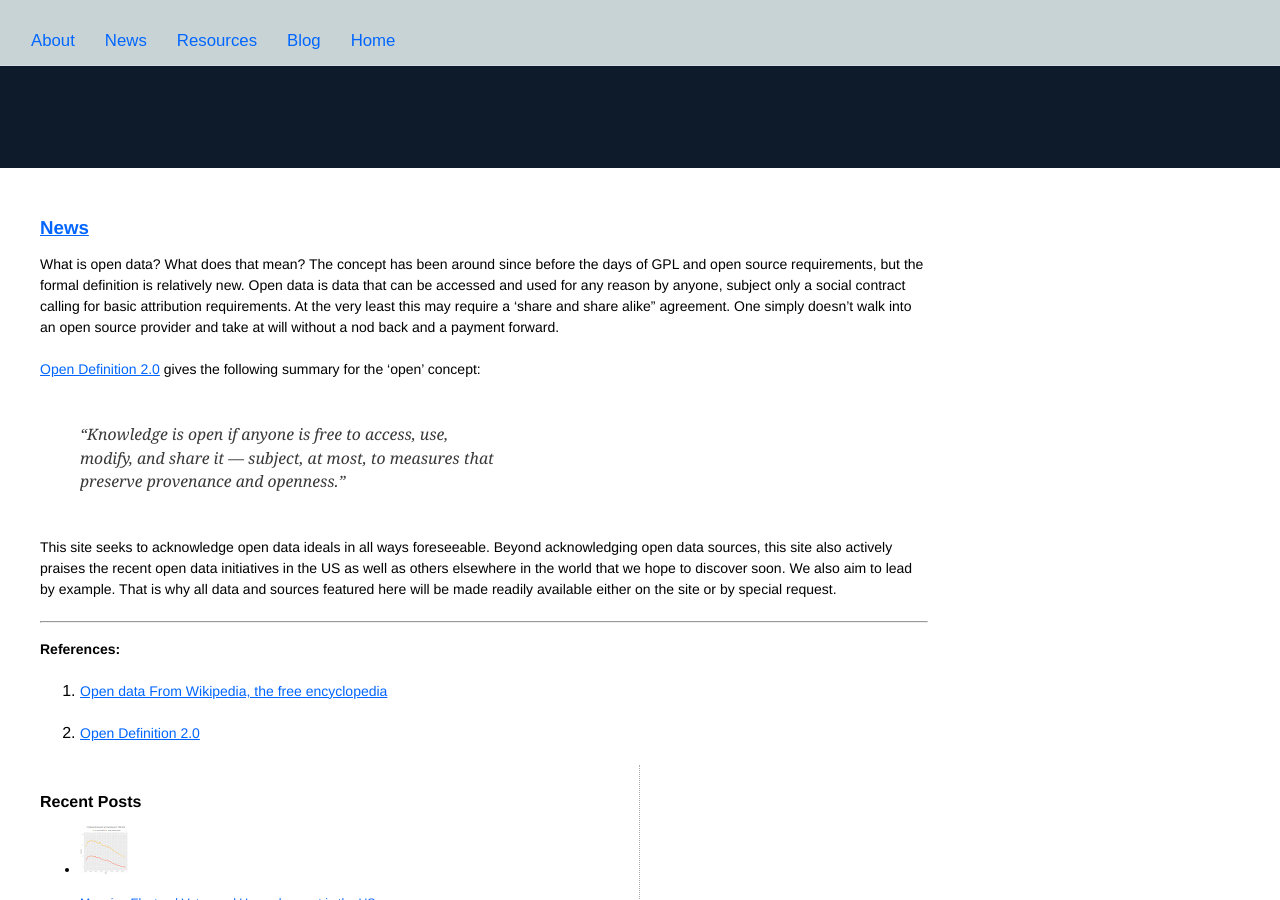
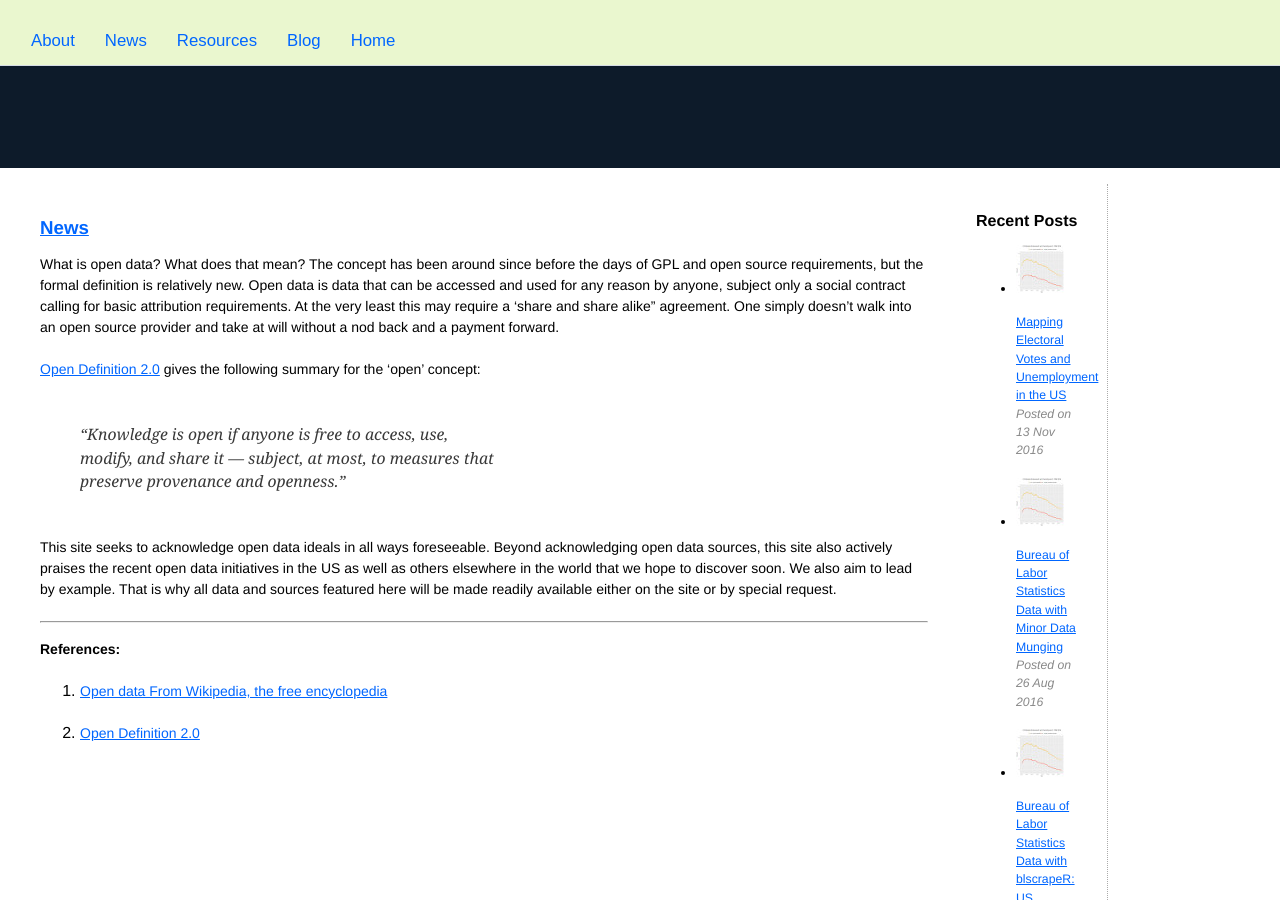
Before and after one commit to jon-starnes/jon-starnes.github.io, a Jekyll site: the page built from index.html, in a window 1280 px wide and 900 px high. Built offline with Jekyll 4.4.1, drawn with Linux system fonts in a browser that asks for light colours; nearby versions of some CDN libraries.

Commit message:
Style updates

```diff
--- a/_includes/footer.html
+++ b/_includes/footer.html
@@ -7,9 +7,7 @@
         <i class="fa fa-twitter"></i> Twitter
       </a>
       {% endif %}
-    </div>
 
-    <div class="col sidebar1">
       {% if site.github_username %}
       <a href="https://github.com/{{ site.github_username }}">
         <i class="fa fa-github"></i> GitHub
@@ -21,5 +19,9 @@
       <p class = "desc">Copyright 2016 by Jon Starnes</p>
     </div>
 
+    <div class="col sidebar1">
+      <p></p>
+    </div>
+
   </div><!--/row -->
 </div><!--/container -->
--- a/_layouts/main1.html
+++ b/_layouts/main1.html
@@ -12,7 +12,7 @@ layout: default
     </div>
 
     <!-- Sidebar2 content -->
-    <div class="col sidebar2">
+    <div class="col sidebar1">
       <div class="row">
         <div class="col info">
           <h4>Recent Posts</h4>
--- a/_sass/_layout.scss
+++ b/_sass/_layout.scss
@@ -114,7 +114,7 @@ aside {
 	position: fixed;
 	top: 0;
 	left: 0;
-	background: #C8D3D5;
+	background: #EAF7CF;
 	width: 100%;
 	z-index: 2;
 	border-bottom: 1px solid lighten($light, 30%);
```
